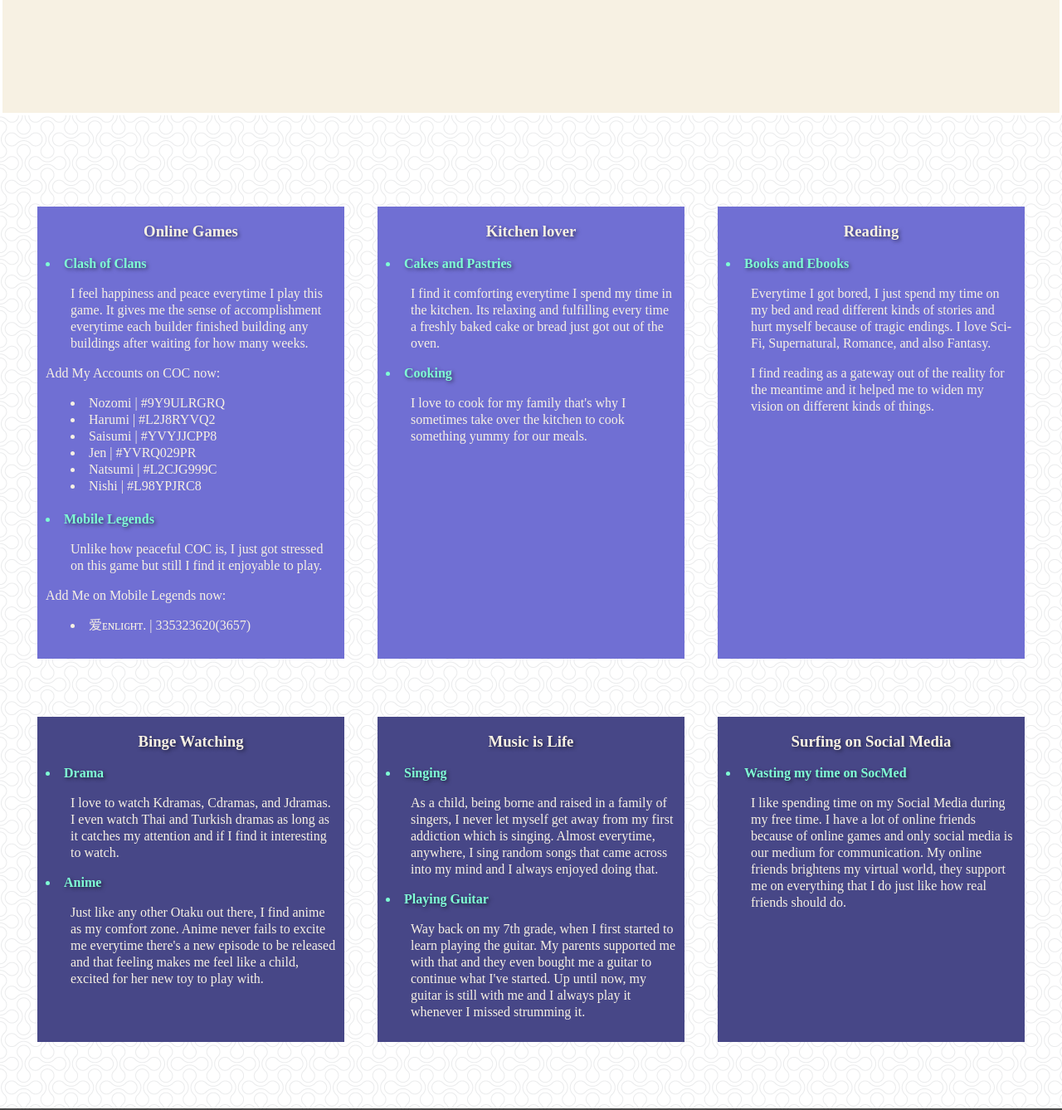
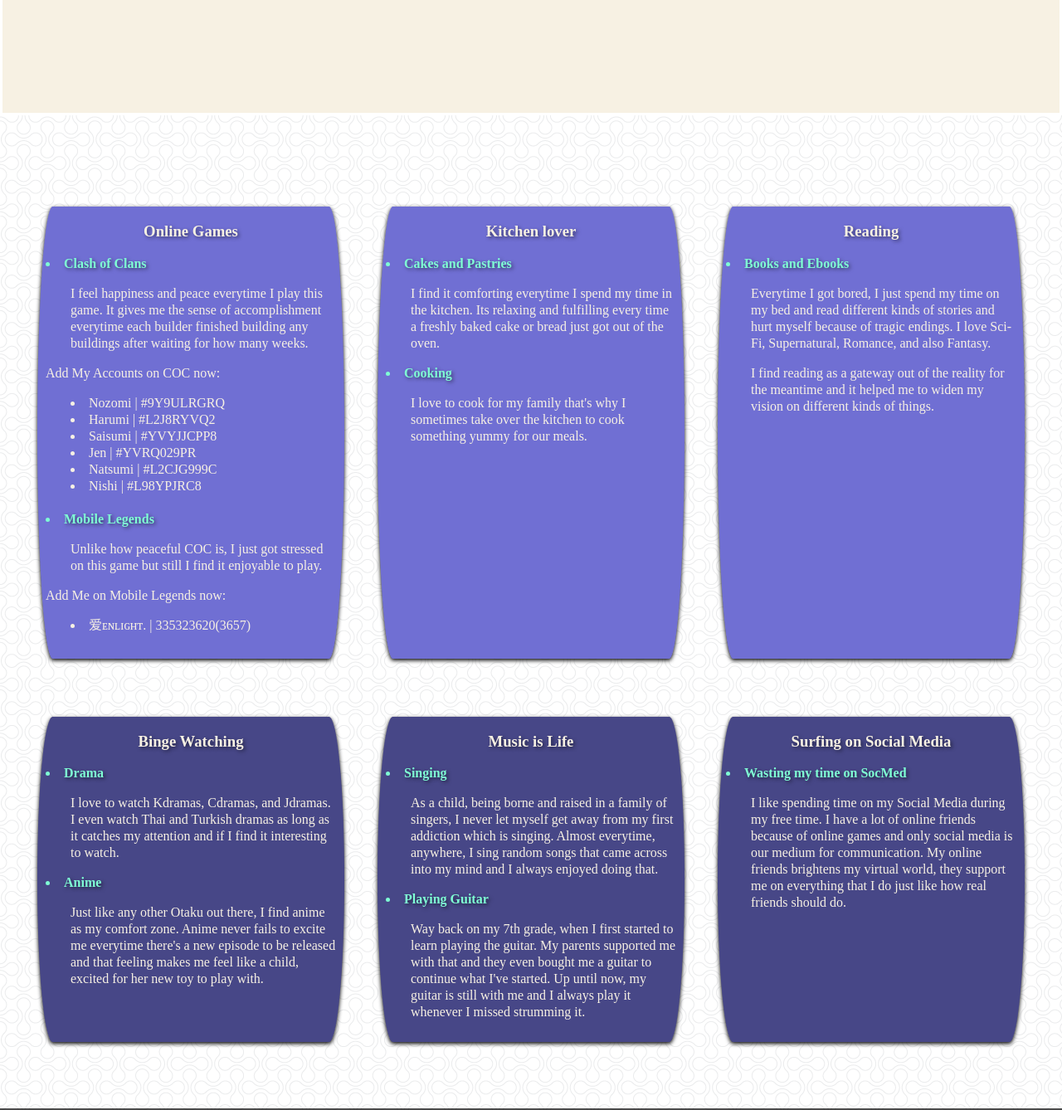
Before and after one commit to CaelaGilbao/CIT235-GILBAO, a plain HTML site: page index.html in a window 1280 px wide. Shown: the part 1340-2678 px from the top of the page at 83% size. Drawn offline with Linux system fonts and the light colour scheme.

Commit message:
Update css

```diff
--- a/style.css
+++ b/style.css
@@ -202,7 +202,6 @@ nav a {
 
 .hobbies-box{
     display: flex;
-    border-radius: 10% / 50%;
     justify-content: center;
     padding: 10px;
 }
@@ -211,6 +210,8 @@ nav a {
     background: #706fd3;
     color: #f7f1e3;
     margin: 0 20px;
+    border-radius: 5% / 50%;
+    box-shadow: 0px 2px 5px rgba(0, 0, 0, 5);
     margin-top: 100px;
     margin-bottom: 0;
     width: 350px;
@@ -250,6 +251,8 @@ nav a {
     background: #474787;
     color: #f7f1e3;
     margin: 0 20px;
+    box-shadow: 0px 2px 5px rgba(0, 0, 0, 5);
+    border-radius: 5% / 50%;
     margin-top: 50px;
     margin-bottom: 50px;
     width: 350px;
```
